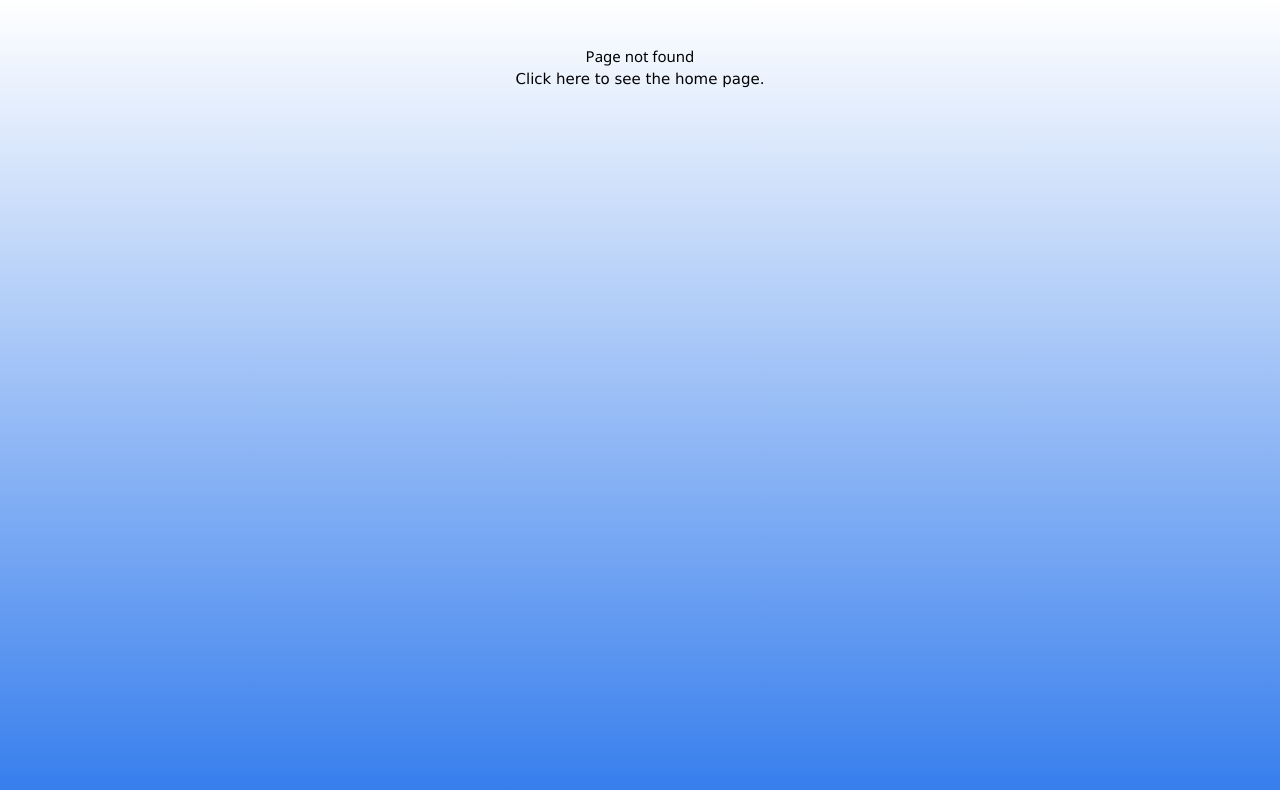
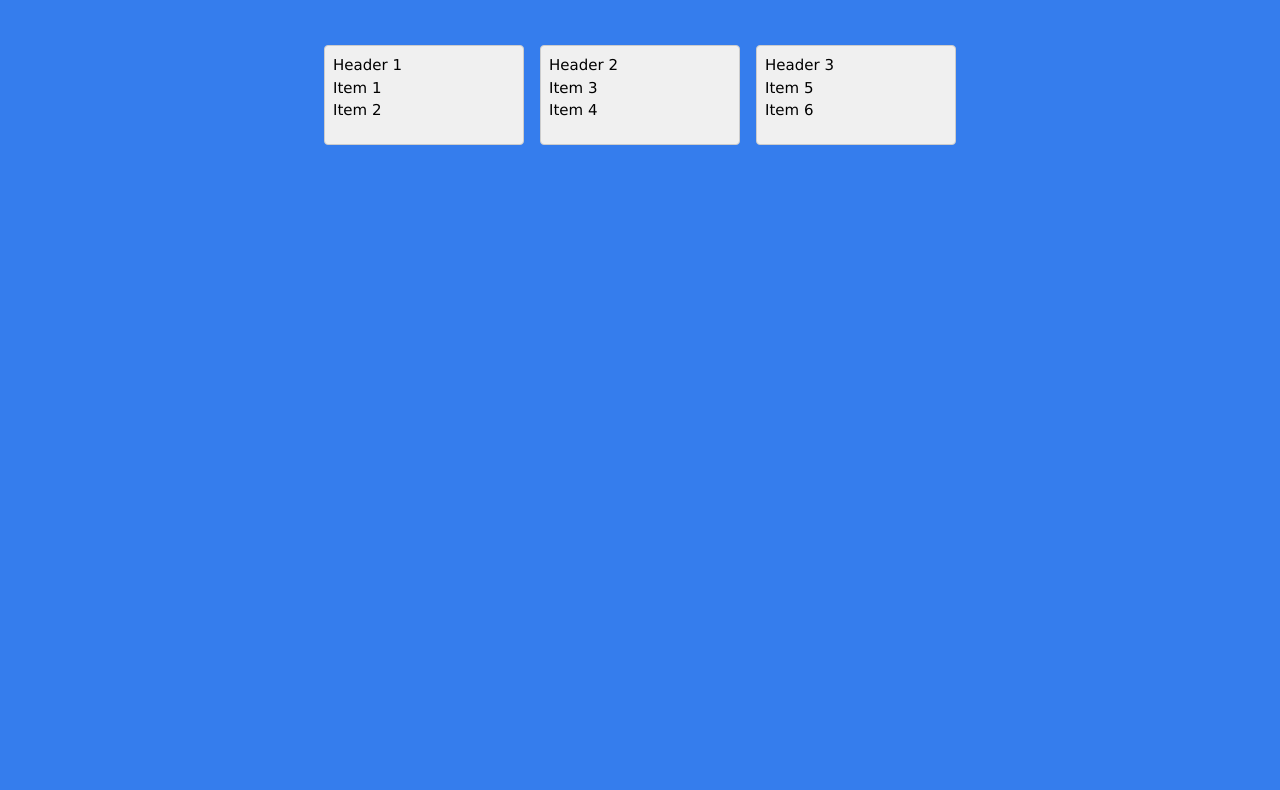
Before and after one commit to Baskin-Ridley/KanbanAI, a React (Vite) app in the folder client/: page /board in a window 1280 px wide. Before the commit this address had no page. Shown: the top 790 px of the page. Built offline with nearby package versions, Linux system fonts and the light colour scheme.

Commit message:
add Board

```diff
--- a/client/package.json
+++ b/client/package.json
@@ -9,10 +9,14 @@
     "preview": "vite preview"
   },
   "dependencies": {
+    "@ant-design/icons": "^5.0.1",
     "@dnd-kit/core": "^6.0.8",
     "@dnd-kit/sortable": "^7.0.2",
     "@dnd-kit/utilities": "^3.2.1",
+    "antd": "^5.3.2",
     "react": "^18.2.0",
+    "react-beautiful-dnd": "^13.1.1",
+    "react-dnd": "^16.0.1",
     "react-dom": "^18.2.0",
     "react-router-dom": "^6.9.0"
   },
--- a/client/src/App.jsx
+++ b/client/src/App.jsx
@@ -1,7 +1,7 @@
 import React from "react";
 import { BrowserRouter as Router, Route, Routes } from "react-router-dom";
 import { UserProvider } from "./context/UserContext";
-import { Home, Dashboard, Login, Registration, NotFoundPage, Kanban, Git } from "./pages";
+import { Home, Dashboard, Login, Registration, NotFoundPage, Kanban, Git, Board } from "./pages";
 
 
 import PageWrapper from "./components/PageWrapper"; // Import PageWrapper
@@ -20,6 +20,7 @@ function App() {
         <Route path="*" element={<NotFoundPage />} />
         <Route path="/kanban" element={<Kanban />} />
         <Route path="/git" element={<Git />} />
+        <Route path="/board" element={<Board />} />
         {/* </Route> */}
       </Routes>
     </UserProvider >
--- /dev/null
+++ b/client/src/components/Board/Headers/index.jsx
@@ -0,0 +1,135 @@
+import React, { useState } from "react";
+import { DragDropContext, Droppable, Draggable } from "react-beautiful-dnd";
+import './style.css'
+
+
+const initialHeaders = [
+    {
+      id: "header-0",
+      name: "Header 1",
+      items: [
+        { id: "0-item-0", content: "Item 1" },
+        { id: "0-item-1", content: "Item 2" },
+      ],
+    },
+    {
+      id: "header-1",
+      name: "Header 2",
+      items: [
+        { id: "1-item-0", content: "Item 3" },
+        { id: "1-item-1", content: "Item 4" },
+      ],
+    },
+    {
+      id: "header-2",
+      name: "Header 3",
+      items: [
+        { id: "2-item-0", content: "Item 5" },
+        { id: "2-item-1", content: "Item 6" },
+      ],
+    },
+  ];
+
+
+{/* <div className="container">
+<div className="box">Backlog</div>
+<div className="box">To Do</div>
+<div className="box">In Progress</div>
+<div className="box">MVP</div>
+<div className="box">Done</div>
+</div> */}
+
+const Headers = () => {
+  const [headers, setHeaders] = useState(initialHeaders);
+
+  const handleOnDragEnd = (result) => {
+    const { source, destination, type } = result;
+    if (!destination) return;
+
+    if (type === "header") {
+      const items = Array.from(headers);
+      const [reorderedItem] = items.splice(source.index, 1);
+      items.splice(destination.index, 0, reorderedItem);
+      setHeaders(items);
+    } else {
+      const sourceHeaderIndex = source.droppableId.split("-")[1];
+      const destHeaderIndex = destination.droppableId.split("-")[1];
+
+      const sourceItems = Array.from(headers[sourceHeaderIndex].items);
+      const [reorderedItem] = sourceItems.splice(source.index, 1);
+
+      if (source.droppableId === destination.droppableId) {
+        sourceItems.splice(destination.index, 0, reorderedItem);
+        setHeaders((prev) => {
+          const newHeaders = [...prev];
+          newHeaders[sourceHeaderIndex].items = sourceItems;
+          return newHeaders;
+        });
+      } else {
+        const destItems = Array.from(headers[destHeaderIndex].items);
+        destItems.splice(destination.index, 0, reorderedItem);
+        setHeaders((prev) => {
+          const newHeaders = [...prev];
+          newHeaders[sourceHeaderIndex].items = sourceItems;
+          newHeaders[destHeaderIndex].items = destItems;
+          return newHeaders;
+        });
+      }
+    }
+  };
+
+
+
+
+  return (
+    <div>
+      <DragDropContext onDragEnd={handleOnDragEnd}>
+        <Droppable droppableId="headers" direction="horizontal" type="header">
+          {(provided) => (
+            <div className="container" {...provided.droppableProps} ref={provided.innerRef}>
+              {headers.map(({ id, name, items }, index) => (
+                <Draggable key={id} draggableId={id} index={index}>
+                  {(provided) => (
+                    <div
+                      className="box"
+                      ref={provided.innerRef}
+                      {...provided.draggableProps}
+                      {...provided.dragHandleProps}
+                    >
+                      <p>{name}</p>
+                      <Droppable droppableId={`column-${index}`} type="item">
+                        {(provided) => (
+                          <div className="item-container" ref={provided.innerRef} {...provided.droppableProps}>
+                            {items.map(({ id, content }, index) => (
+                              <Draggable key={id} draggableId={id} index={index}>
+                                {(provided) => (
+                                  <div
+                                    className="item"
+                                    ref={provided.innerRef}
+                                    {...provided.draggableProps}
+                                    {...provided.dragHandleProps}
+                                  >
+                                    {content}
+                                  </div>
+                                )}
+                              </Draggable>
+                            ))}
+                            {provided.placeholder}
+                          </div>
+                        )}
+                      </Droppable>
+                    </div>
+                  )}
+                </Draggable>
+              ))}
+              {provided.placeholder}
+            </div>
+          )}
+        </Droppable>
+      </DragDropContext>
+    </div>
+  );
+
+};
+
+export default Headers;
--- /dev/null
+++ b/client/src/components/Board/Headers/style.css
@@ -0,0 +1,44 @@
+/* .container {
+    display: flex;
+    justify-content: space-around;
+    flex-wrap: wrap;
+    padding: 16px;
+  }
+
+  .box {
+    color: black;
+    background-color: #f0f0f0;
+    border: 1px solid #ccc;
+    border-radius: 4px;
+    margin: 8px;
+    padding: 16px;
+    width: calc(20% - 16px);
+    height: 100px;
+    width: 100px;
+    box-sizing: border-box;
+  }
+
+body {
+    width: 100%;
+    height: 100%;
+} */
+
+.container {
+    display: flex;
+    justify-content: flex-start;
+    padding: 0;
+    margin: 0;
+    min-height: 100px;
+    overflow: auto;
+  }
+
+  .box {
+    color: black;
+    background-color: #f0f0f0;
+    border: 1px solid #ccc;
+    border-radius: 4px;
+    margin: 0 8px;
+    padding: 8px;
+    width: 200px;
+    user-select: none;
+  }
--- /dev/null
+++ b/client/src/components/Board/index.jsx
@@ -0,0 +1 @@
+export { default as Headers } from './Headers'
--- a/client/src/index.css
+++ b/client/src/index.css
@@ -79,9 +79,10 @@ nav {
 }
  */
 
- body {
+body {
   margin-top: 3em;
-  background-image: linear-gradient(white, #357DED);
+  /* background-image: linear-gradient(white, #357DED); */
+  background-color: #357DED;
   background-size: cover;
   background-repeat: no-repeat;
   background-position: center;
--- a/client/src/main.jsx
+++ b/client/src/main.jsx
@@ -5,9 +5,9 @@ import App from './App'
 import './index.css'
 
 ReactDOM.createRoot(document.getElementById('root')).render(
-  <React.StrictMode>
+  // <React.StrictMode>
     <Router>
       <App />
     </Router>
-  </React.StrictMode>,
+  // </React.StrictMode>,
 )
--- /dev/null
+++ b/client/src/pages/Board/index.jsx
@@ -0,0 +1,12 @@
+import React from 'react'
+import { Headers } from "../../components/Board/index.jsx";
+
+const Board = () => {
+  return (
+    <>
+        <Headers />
+    </>
+  )
+}
+
+export default Board
--- a/client/src/pages/Login/index.jsx
+++ b/client/src/pages/Login/index.jsx
@@ -2,6 +2,7 @@ import React, { useState, useContext, useEffect } from 'react';
 import { UserContext } from '../../context/UserContext';
 import Message from '../../components/Message';
 import { useNavigate } from 'react-router-dom';
+import './login.css'
 
 const Login = () => {
   const [username, setUsername] = useState('');
@@ -9,9 +10,18 @@ const Login = () => {
   const [error, setError] = useState('');
   const { setUser } = useContext(UserContext);
   const navigate = useNavigate();
+  const [isLoginForm, setIsLoginForm] = useState(true);
+
+  const toggleForm = () => {
+    setIsLoginForm(!isLoginForm);
+    setUsername('');
+    setPassword('');
+    setError('');
+  };
 
   const handleSubmit = async (e) => {
     e.preventDefault();
+
 
     try {
       const response = await fetch('http://localhost:3001/login', {
@@ -34,30 +44,68 @@ const Login = () => {
   };
 
   return (
-    <main className="w3-container w3-center">
+    <main>
+    {/* <main className="w3-container w3-center"> */}
       <h2>Login</h2>
       {/* {error && <p className="w3-text-red">{error}</p>} */}
       <Message message={error} type="error" />
       <form onSubmit={handleSubmit}>
         <input
           type="text"
-          className="w3-input w3-margin-bottom"
+          // className="w3-input w3-margin-bottom"
           placeholder="Username"
           value={username}
           onChange={(e) => setUsername(e.target.value)}
         />
         <input
           type="password"
-          className="w3-input w3-margin-bottom"
+          // className="w3-input w3-margin-bottom"
           placeholder="Password"
           value={password}
           onChange={(e) => setPassword(e.target.value)}
         />
-        <button type="submit" className="w3-button w3-black">
+        {/* <button type="submit" className="w3-button w3-black"> */}
+        <button type="submit">
           Login
         </button>
       </form>
     </main>
+    // <>
+      /* <main className="container">
+        <h2>{isLoginForm ? 'Login' : 'Register'}</h2>
+        {error && <p className="error-message">{error}</p>}
+        <form onSubmit={handleSubmit}>
+          <input
+            type="text"
+            className="input-field"
+            placeholder="Username"
+            value={username}
+            onChange={(e) => setUsername(e.target.value)}
+          />
+          <input
+            type="password"
+            className="input-field"
+            placeholder="Password"
+            value={password}
+            onChange={(e) => setPassword(e.target.value)}
+          />
+          <button type="submit" className="submit-button">
+            {isLoginForm ? 'Login' : 'Register'}
+          </button>
+        </form>
+        <div className="register-link">
+          <p>
+            {isLoginForm
+              ? "Don't have an account?"
+              : 'Already have an account?'}
+            <button className="switch-button" onClick={toggleForm}>
+              {isLoginForm ? 'Register' : 'Login'}
+            </button>
+          </p>
+        </div>
+      </main> */
+
+    // </>
   );
 };
 
--- /dev/null
+++ b/client/src/pages/Login/login.css
@@ -0,0 +1,13 @@
+.switch-button {
+    background: none;
+    border: none;
+    color: #357CED;
+    cursor: pointer;
+    font-weight: bold;
+    padding: 0;
+    margin-left: 5px;
+  }
+
+  .switch-button:hover {
+    text-decoration: underline;
+  }
--- a/client/src/pages/Registration/index.jsx
+++ b/client/src/pages/Registration/index.jsx
@@ -37,46 +37,48 @@ const Login = () => {
     };
 
     return (
-        <main className="w3-container w3-center">
+        <main>
+        {/* <main className="w3-container w3-center"> */}
             <h2>Register</h2>
             {/* {error && <p className="w3-text-red">{error}</p>} */}
             <Message message={error} type="error" />
             <form onSubmit={handleSubmit}>
                 <input
                     type="text"
-                    className="w3-input w3-margin-bottom"
+                    // className="w3-input w3-margin-bottom"
                     placeholder="Username"
                     value={username}
                     onChange={(e) => setUsername(e.target.value)}
                 />
                 <input
                     type="password"
-                    className="w3-input w3-margin-bottom"
+                    // className="w3-input w3-margin-bottom"
                     placeholder="Password"
                     value={password}
                     onChange={(e) => setPassword(e.target.value)}
                 />
                 <input
                     type="text"
-                    className="w3-input w3-margin-bottom"
+                    // className="w3-input w3-margin-bottom"
                     placeholder="Name"
                     value={name}
                     onChange={(e) => setName(e.target.value)}
                 />
                 <input
                     type="email"
-                    className="w3-input w3-margin-bottom"
+                    // className="w3-input w3-margin-bottom"
                     placeholder="Email"
                     value={email}
                     onChange={(e) => setEmail(e.target.value)}
                 />
                 <select name="role" id="role"
-                    className="w3-input w3-margin-bottom"
+                    // className="w3-input w3-margin-bottom"
                     onChange={(e) => setRole(e.target.value)}>
                     <option value="leader">Leader</option>
                     <option value="member">Member</option>
                 </select>
-                <button type="submit" className="w3-button w3-black">
+                {/* <button type="submit" className="w3-button w3-black"> */}
+                <button type="submit">
                     Register
                 </button>
             </form>
--- a/client/src/pages/index.jsx
+++ b/client/src/pages/index.jsx
@@ -5,3 +5,4 @@ export { default as Registration } from "./Registration";
 export { default as NotFoundPage } from "./NotFoundPage";
 export { default as Kanban } from "./Kanban";
 export { default as Git } from "./Github"
+export { default as Board } from "./Board"
```
Also changed, not shown: 1 other file (tests, documents, lock files or other folders).
